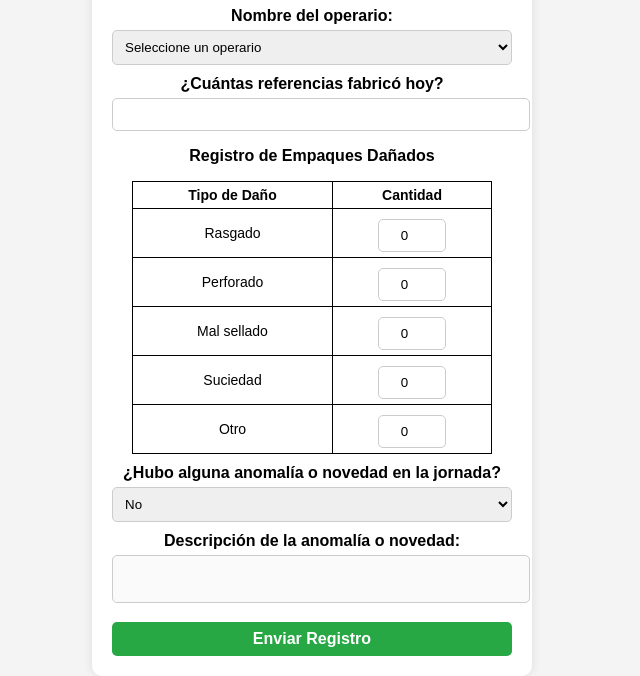
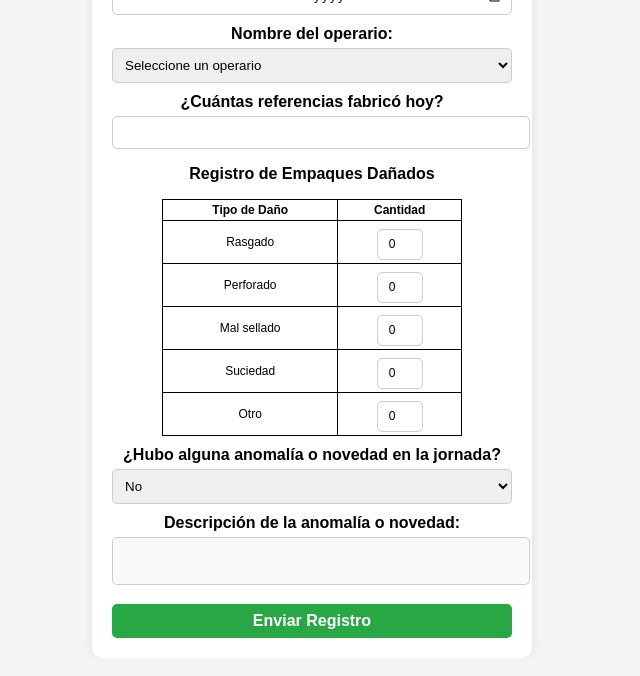
Before and after one commit to NatTorres20/Formulario-producci-n, a plain HTML site: page index.html in a window 1280 px wide. Shown: the part 143-819 px from the top of the page, without its empty margins (328-968 px from the left). Drawn offline with Linux system fonts and the light colour scheme.

Commit message:
Update style.css

```diff
--- a/style.css
+++ b/style.css
@@ -66,21 +66,25 @@ button:hover {
 
 
 table {
-    width: 90%;  /* Reduce el ancho de la tabla */
+    width: 100%; /* Ocupa todo el ancho disponible del contenedor */
+    max-width: 300px; /* Limita el tamaño máximo de la tabla */
     margin: 0 auto; /* Centra la tabla */
     border-collapse: collapse;
 }
 
 th, td {
     border: 1px solid black;
-    padding: 5px;
+    padding: 3px; /* Reduce el espacio interno */
     text-align: center;
-    font-size: 14px; /* Reduce el tamaño del texto */
+    font-size: 12px; /* Reduce el tamaño del texto */
 }
 
 td input {
-    width: 50px; /* Reduce el tamaño del input */
+    width: 40px; /* Hace los cuadros más pequeños */
+    height: 25px; /* Reduce la altura */
     text-align: center;
+    font-size: 12px; /* Reduce el tamaño del texto dentro del input */
+    padding: 2px;
 }
 
 h3 {
```
